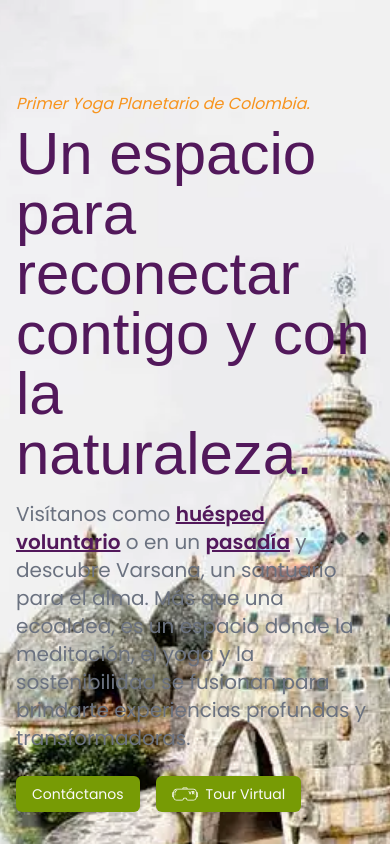
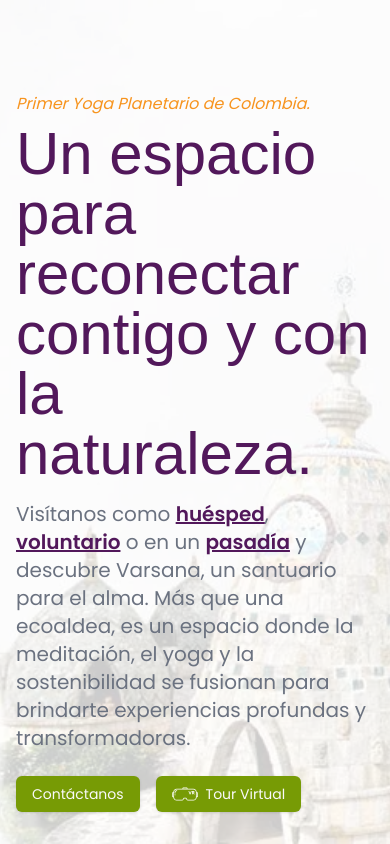
Before and after one commit to Jabar42/my-next-app, a Next.js app: page / in a window 390 px wide. Shown: the top 844 px of the page. Built offline with nearby package versions, Linux system fonts and the light colour scheme; a web font is replaced by a local one.

Commit message:
Add mobile overlay to Hero background image for improved readability

```diff
--- a/src/components/hero.tsx
+++ b/src/components/hero.tsx
@@ -6,6 +6,7 @@ export default function Hero() {
         <section className=" relative py-20">
             {/* Contenedor de la imagen de fondo */}
             <div className="absolute inset-0 -z-10">
+                <div className="md:hidden absolute inset-0 bg-white/80 z-10"></div>
                 <Image
                     src="/Banner2.webp"
                     alt="Banner de Varsana Ecoaldea"
```
